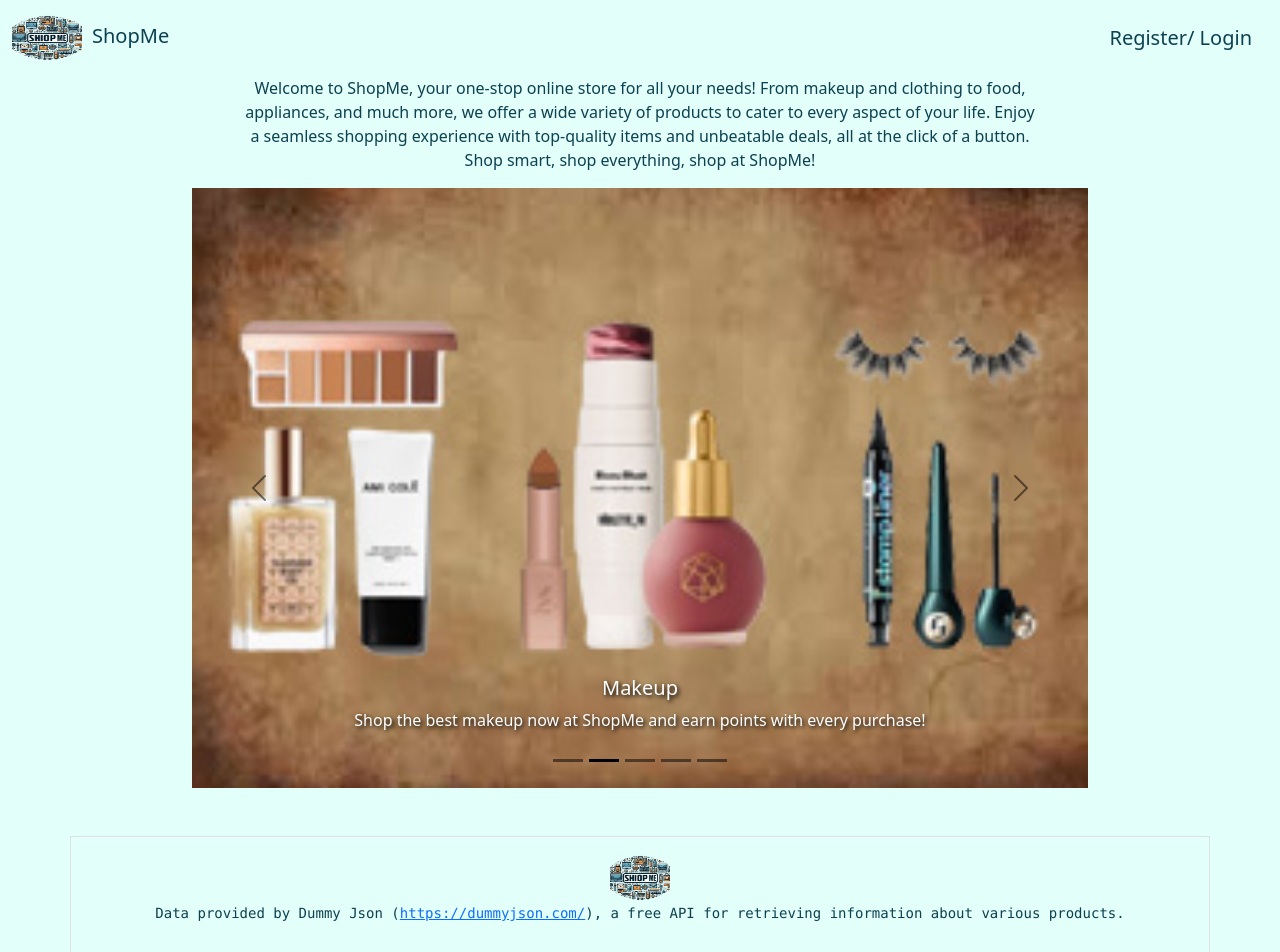
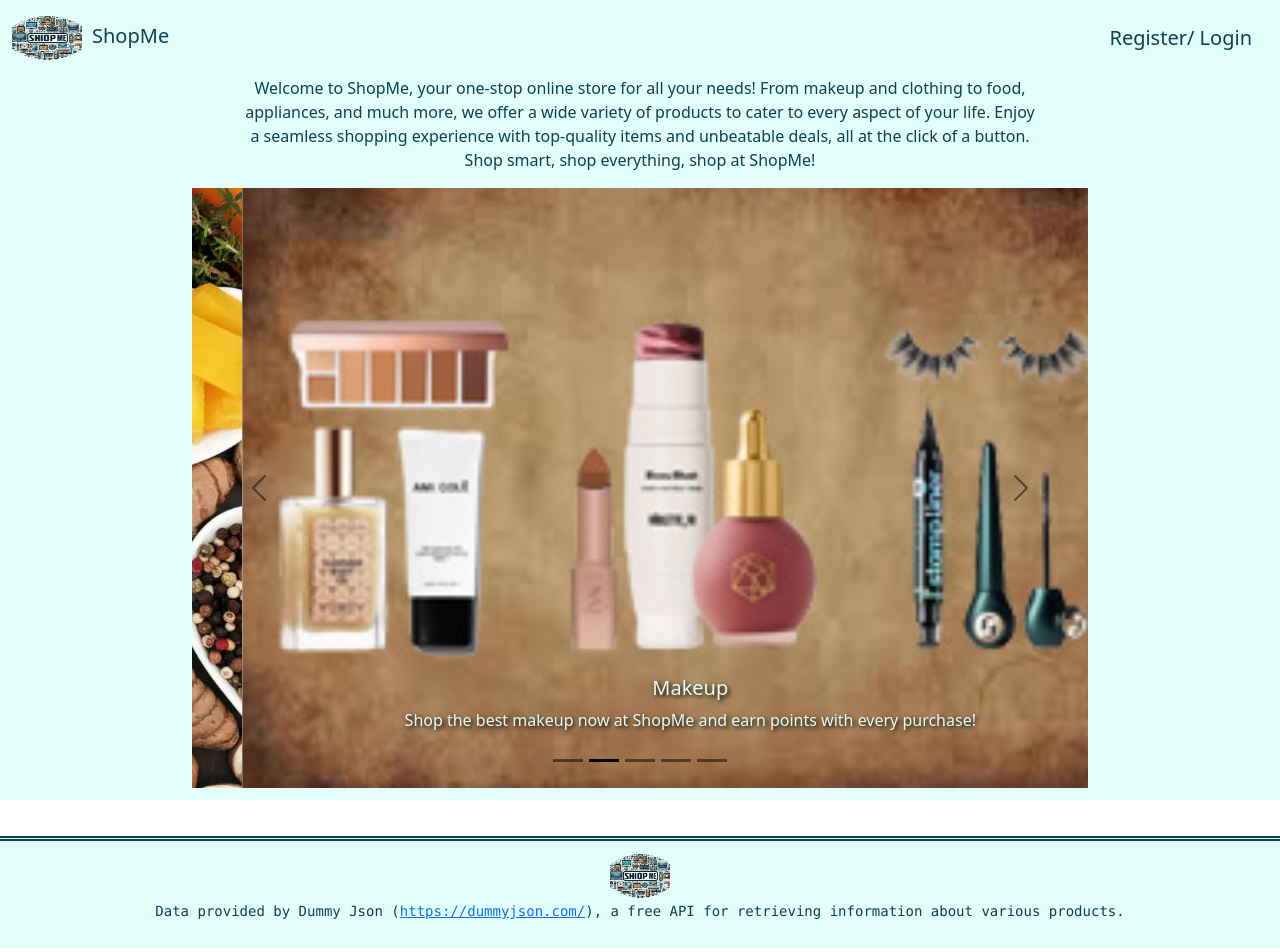
Before and after one commit to yeshi16/shimelis_meba_shopme_capstone, a React (Create React App) app: page / in a window 1280 px wide. Shown: the top 952 px of the page. Built offline with nearby package versions, Linux system fonts and the light colour scheme.

Commit message:
update style

```diff
--- a/src/Style.css
+++ b/src/Style.css
@@ -1,13 +1,13 @@
-/* CarouselComponent.css */
+
 
 .carousel {
-    width: 70%; /* Adjust the width as needed */
-    margin: 0 auto; /* Center the carousel */
+    width: 70%;
+    margin: 0 auto;
   }
 
   .carousel img {
-    height: 600px; /* Adjust the height as needed */
-    object-fit: cover; /* Ensure images cover the area without stretching */
+    height: 600px;
+    object-fit: cover;
   }
 
 .navbar {
@@ -51,6 +51,23 @@
     color: #e2fffa;
 }
 .backgroundContainer{
+    height:100vh;
     background-color: #e2fffa;
-    height: 100%;
+
 }
+
+.footerCon {
+    background-color: #e2fffa;
+    padding: 10px;
+    color: #0c4151;
+    border-top: thick double  #0c4151;
+
+}
+
+.footerPos {
+    position: fixed;
+    left: 0;
+    bottom: 0;
+    width: 100%;
+    text-align: center;
+}
--- a/src/page/Carousel.js
+++ b/src/page/Carousel.js
@@ -10,9 +10,9 @@
         <img
           className="d-block w-100"
           src="/images/image7.jpeg"
-          alt="Third slide"
+          alt="first slide"
         />
-        <Carousel.Caption  style={{ color: 'white', textShadow: '2px 2px 4px black' }}>
+        <Carousel.Caption  style={{ color: '#e2fffa', textShadow: '2px 2px 4px black' }}>
           <h5 >Fruits and Vegetables</h5>
           <p>
           There are many varieties of fruit and vegetables available and many ways to prepare, cook and serve them.
@@ -25,9 +25,9 @@
         <img
           className="d-block w-100"
           src="/images/images2New.jpg"
-          alt="Third slide"
+          alt="second slide"
         />
-        <Carousel.Caption  style={{ color: 'white', textShadow: '2px 2px 4px black' }}>
+        <Carousel.Caption  style={{ color: '#e2fffa', textShadow: '2px 2px 4px black' }}>
         <h5>Makeup</h5>
           <p>Shop the best makeup now at ShopMe and earn points with every purchase!</p>
         </Carousel.Caption>
@@ -37,9 +37,9 @@
         <img
           className="d-block w-100"
           src="/images/images2.jpg"
-          alt="Second slide"
+          alt="third slide"
         />
-        <Carousel.Caption style={{ color: 'white', textShadow: '2px 2px 4px black' }}>
+        <Carousel.Caption style={{ color: '#e2fffa', textShadow: '2px 2px 4px black' }}>
           <h5>Attire</h5>
           <p>Discover the latest designer clothing shoes and accessories</p>
         </Carousel.Caption>
@@ -49,9 +49,9 @@
         <img
           className="d-block w-100"
           src="/images/images3.jpeg"
-          alt="Third slide"
+          alt="fourth slide"
         />
-        <Carousel.Caption style={{ color: 'white', textShadow: '2px 2px 4px black' }}>
+        <Carousel.Caption style={{ color: '#e2fffa', textShadow: '2px 2px 4px black' }}>
           <h5>Home Appliances</h5>
           <p>
           Find ShopMe's huge selection of name-brand kitchen, laundry and home appliances
@@ -63,9 +63,9 @@
         <img
           className="d-block w-100"
           src="/images/images6.jpeg"
-          alt="Third slide"
+          alt="fifth slide"
         />
-        <Carousel.Caption style={{ color: 'white', textShadow: '2px 2px 4px black' }}>
+        <Carousel.Caption style={{ color: '#e2fffa', textShadow: '2px 2px 4px black' }}>
           <h5>Bakery</h5>
           <p>
           Your favorite treats made healthy. Vegan, Paleo, Gluten Free, Refined Sugar Free baked goods
--- a/src/page/Contact.js
+++ b/src/page/Contact.js
@@ -93,8 +93,10 @@
 
                 <button type="button" className="btn ">Submit</button>
             </form>
-            <br /><br />
+
+            <div className="footerPos">
             <Footer />
+            </div>
         </div>
     )
 
--- a/src/page/Footer.js
+++ b/src/page/Footer.js
@@ -4,17 +4,16 @@
 
     return (
         <>
-            <footer className="bootstrap-classes text-center text-secondary">
-                <div className="container border border-secondary-emphasis p-3">
+
+            <footer className="bootstrap-classes text-center footerCon">
+                <div className="container  ">
                 <img src="/images/ShopMe_Logo.jpg" alt="Bootstrap" style={{ width: "60px", height: "50px"}} />
                     <pre>Data provided by Dummy Json <span>(<a href="https://dummyjson.com/">https://dummyjson.com/</a>)</span>,
                         a free API for retrieving information about various products.
                     </pre>
                 </div>
             </footer>
-            <br />
-            <br />
-            <br />
+
         </>
     )
 }
--- a/src/page/Home.js
+++ b/src/page/Home.js
@@ -10,7 +10,7 @@
 function Home() {
 
   return (
-    <div className="navHome">
+    <div className="navHome backgroundContainer">
       <NavHome />
       <CarouselComponent />
       <br/> <br/>
--- a/src/page/Register.js
+++ b/src/page/Register.js
@@ -91,8 +91,11 @@
             {/* <Link to='/products'>
                 Login
             </Link> */}
-            <br /><br />
+            {/* <br /><br /> */}
+            <div className="footerPos">
             <Footer />
+            </div>
+
         </div>
     )
 
```
